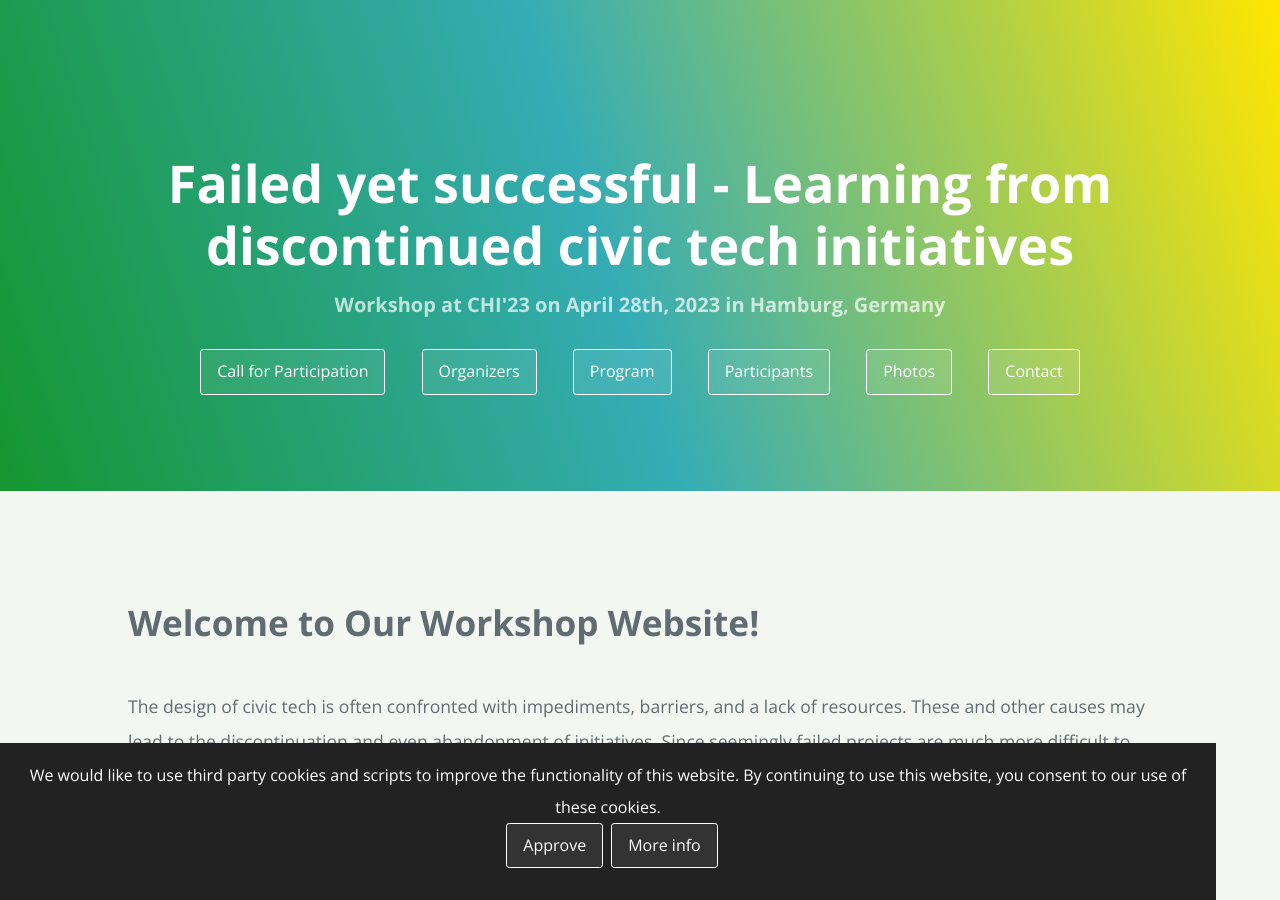
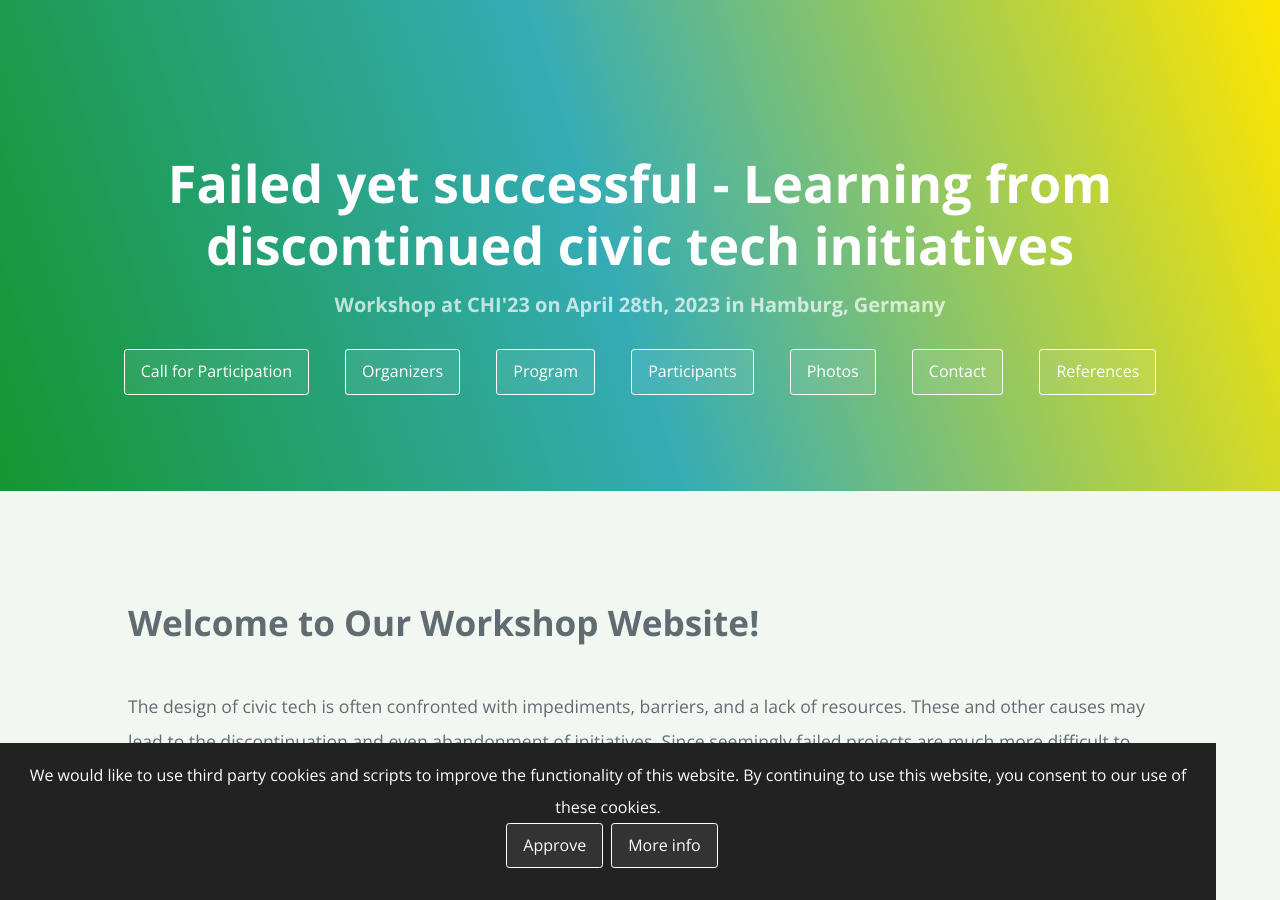
Before and after one commit to discontinued-civictech/discontinued-civictech.github.io, a Jekyll site: the page built from index.md, in a window 1280 px wide and 900 px high. Built offline with Jekyll 4.4.1, drawn with Linux system fonts in a browser that asks for light colours; our own code applies the rules of GitHub Pages for plain Markdown files.

Commit message:
Update default.html

```diff
--- a/_layouts/default.html
+++ b/_layouts/default.html
@@ -24,6 +24,7 @@
       <a href="{{ site.baseurl }}/participants" class="btn">Participants</a>
       <a href="{{ site.baseurl }}/photos" class="btn">Photos</a>
       <a href="{{ site.baseurl }}/contact" class="btn">Contact</a>
+      <a href="{{ site.baseurl }}/references" class="btn">References</a>
     </header>
 
     <main id="content" class="main-content" role="main">
```
